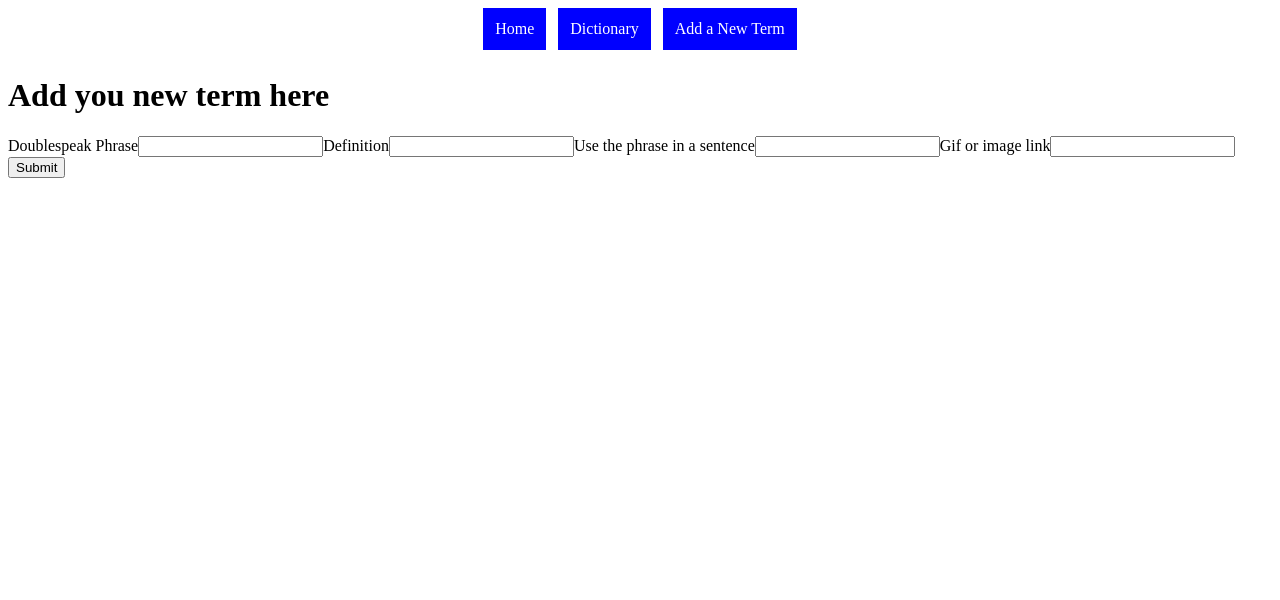
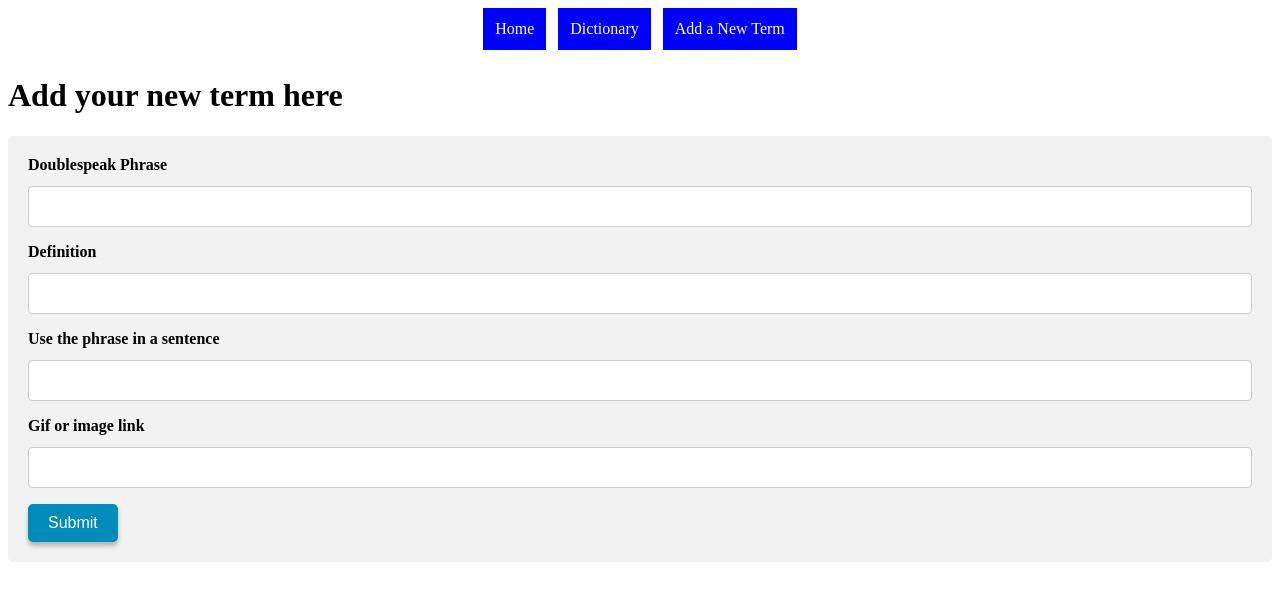
Before and after one commit to amliebeq/phaseTwoProject, a React (Create React App) app: page /add-new in a window 1280 px wide. Shown: the top 600 px of the page. Built offline with nearby package versions, Linux system fonts and the light colour scheme; data requests are answered from the project's data file.

Commit message:
added styling

```diff
--- a/public/stylesheet.css
+++ b/public/stylesheet.css
@@ -15,3 +15,43 @@
   display: table;
   clear: both;
 }
+
+button {
+  background-color: #008CBA;
+  color: white;
+  border: none;
+  padding: 10px 20px;
+  font-size: 16px;
+  border-radius: 5px;
+  transition: all 0.3s ease;
+  box-shadow: 0px 4px 4px rgba(0, 0, 0, 0.25);
+  cursor: pointer;
+}
+
+button:hover {
+  background-color: #0077B5;
+  box-shadow: 0px 6px 6px rgba(0, 0, 0, 0.25);
+  transform: translateY(-2px);
+}
+
+form {
+  background-color: #f2f2f2;
+  padding: 20px;
+  border-radius: 5px;
+}
+
+input {
+  width: 100%;
+  padding: 12px;
+  border: 1px solid #ccc;
+  border-radius: 4px;
+  box-sizing: border-box;
+  margin-top: 6px;
+  margin-bottom: 16px;
+}
+
+label {
+  display: block;
+  margin-bottom: 6px;
+  font-weight: bold;
+}
--- a/src/components/Form.js
+++ b/src/components/Form.js
@@ -49,7 +49,7 @@ function Form() {
 
     return (
         <div>
-            <h1>Add you new term here</h1>
+            <h1>Add your new term here</h1>
             <form onSubmit={handleSubmit}>
                 <label>Doublespeak Phrase</label>
                 <input type='text' value={jargon} onChange={handleJargonChange}/>
```
